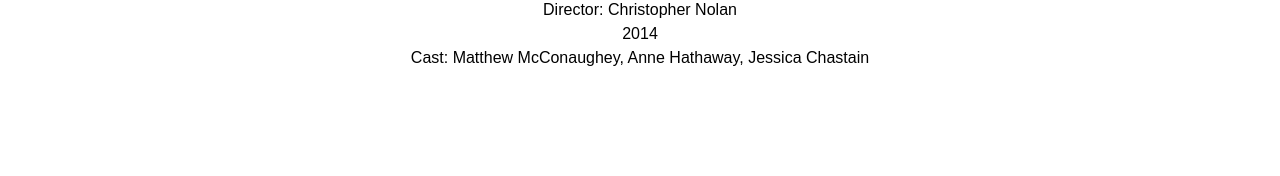
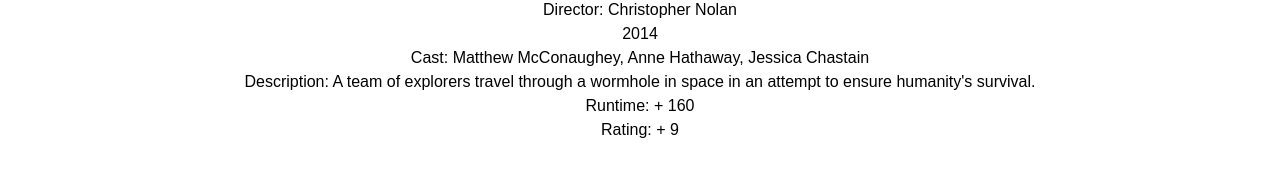
Before and after one commit to JashuTamil/minder, a Next.js app in the folder minder/: page / in a window 1280 px wide. Shown: the part 622-798 px from the top of the page. Built offline with nearby package versions, Linux system fonts and the light colour scheme; no server answers.

Commit message:
changed the type to add more

```diff
--- a/minder/app/MovieDisplayer.tsx
+++ b/minder/app/MovieDisplayer.tsx
@@ -33,6 +33,9 @@
           <li className="text-l"> Director: {movies[movies.length - 1].director}</li>
           <li className="text-l"> {movies[movies.length - 1].year}</li>
           <li className="text-l"> Cast: {movies[movies.length - 1].cast.join(', ')}</li>
+          <li className="text-l"> Description: {movies[movies.length-1].description}</li>
+          <li className="text-l"> Runtime: + {movies[movies.length-1].runtime}</li>
+          <li className="text-l"> Rating: + {movies[movies.length-1].rating}</li>
         </ul>
 
       ) : (
--- a/minder/app/TableDisplayer.tsx
+++ b/minder/app/TableDisplayer.tsx
@@ -45,6 +45,9 @@
                                 <p>{movie.year}</p>
                                 <p>{"Director: " + movie.director}</p>
                                 <p>{"Cast:" + movie.cast.join(', ')}</p>
+                                <p>{"Description: " + movie.description}</p>
+                                <p>{"Runtime: " + movie.runtime}</p>
+                                <p> {"Rating: " + movie.rating}</p>
                             </div>
                         </div>
                     </div>
@@ -67,7 +70,10 @@
                                 <p>{movie.name}</p>
                                 <p>{movie.year}</p>
                                 <p>{"Director: " + movie.director}</p>
-                                <p>{"Cast: " + movie.cast.join(', ')}</p>
+                                <p>{"Cast:" + movie.cast.join(', ')}</p>
+                                <p>{"Description: " + movie.description}</p>
+                                <p>{"Runtime: " + movie.runtime}</p>
+                                <p> {"Rating: " + movie.rating}</p>
                             </div>
                         </div>
                     </div>
@@ -91,6 +97,9 @@
                                 <p>{movie.year}</p>
                                 <p>{"Director: " + movie.director}</p>
                                 <p>{"Cast:" + movie.cast.join(', ')}</p>
+                                <p>{"Description: " + movie.description}</p>
+                                <p>{"Runtime: " + movie.runtime}</p>
+                                <p> {"Rating: " + movie.rating}</p>
                             </div>
                         </div>
                     </div>
--- a/minder/app/store/reducer/InputHandlingReducer.tsx
+++ b/minder/app/store/reducer/InputHandlingReducer.tsx
@@ -49,7 +49,9 @@
         cast: ["Leonardo DiCaprio", "Joseph Gordon-Levitt", "Ellen Page"],
         year: 2010,
         description: "A thief who steals corporate secrets through the use of dream-sharing technology is given the inverse task of planting an idea into the mind of a C.E.O.",
-        url: "https://www.movieposters.com/cdn/shop/files/inception.mpw.123395_9e0000d1-bc7f-400a-b488-15fa9e60a10c.jpg?v=1708527589&width=1680"
+        url: "https://www.movieposters.com/cdn/shop/files/inception.mpw.123395_9e0000d1-bc7f-400a-b488-15fa9e60a10c.jpg?v=1708527589&width=1680",
+        runtime: 150,
+        rating: 8.00
     },
     {
         id: 603,
@@ -58,7 +60,9 @@
         cast: ["Keanu Reeves", "Laurence Fishburne", "Carrie-Anne Moss"],
         year: 1999,
         description: "A computer hacker learns from mysterious rebels about the true nature of his reality and his role in the war against its controllers.",
-        url: "https://www.movieposters.com/cdn/shop/files/Matrix.mpw.102176_bb2f6cc5-4a16-4512-881b-f855ead3c8ec.jpg?v=1708703624&width=1680"
+        url: "https://www.movieposters.com/cdn/shop/files/Matrix.mpw.102176_bb2f6cc5-4a16-4512-881b-f855ead3c8ec.jpg?v=1708703624&width=1680",
+        runtime: 136,
+        rating: 7.5
     },
     {
         id: 157336,
@@ -67,7 +71,9 @@
         cast: ["Matthew McConaughey", "Anne Hathaway", "Jessica Chastain"],
         year: 2014,
         description: "A team of explorers travel through a wormhole in space in an attempt to ensure humanity's survival.",
-        url: "https://www.movieposters.com/cdn/shop/files/interstellar-139400.jpg?v=1708527834&width=1680"
+        url: "https://www.movieposters.com/cdn/shop/files/interstellar-139400.jpg?v=1708527834&width=1680",
+        runtime: 160,
+        rating: 9.00
     }], yes: [], no: [], seen: [], loading: false, error: null } satisfies InputHandlingState as InputHandlingState
 
     export const inputHandlingReducer = createReducer(initialState, (builder) => {
--- a/minder/app/types.tsx
+++ b/minder/app/types.tsx
@@ -17,7 +17,9 @@
     cast: z.array(z.string()),
     year: z.number(),
     description: z.string(),
-    url: z.string()
+    url: z.string(),
+    runtime: z.number(),
+    rating: z.float32()
 })
 
 export const FeedbackSchema = {
```
